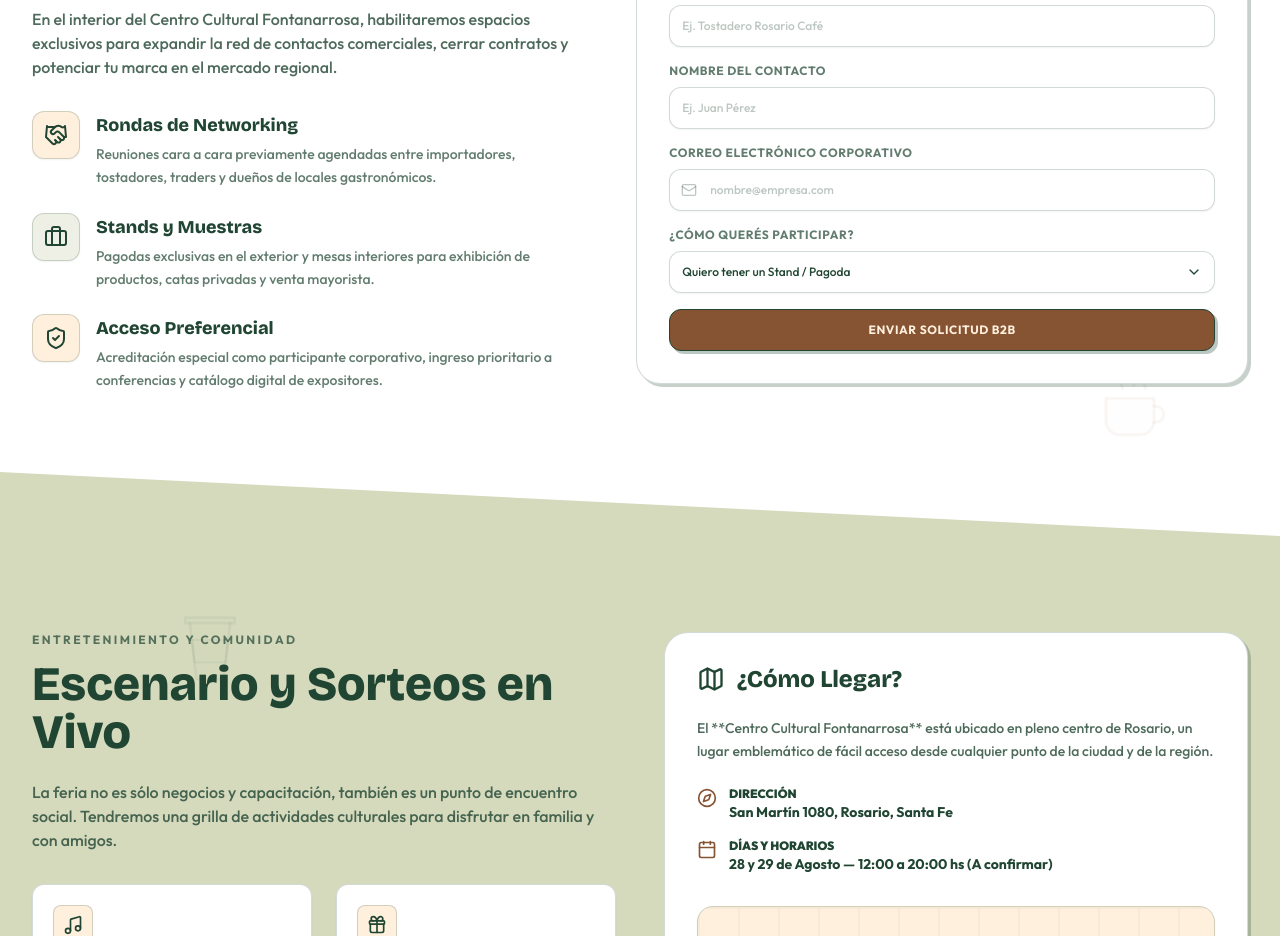
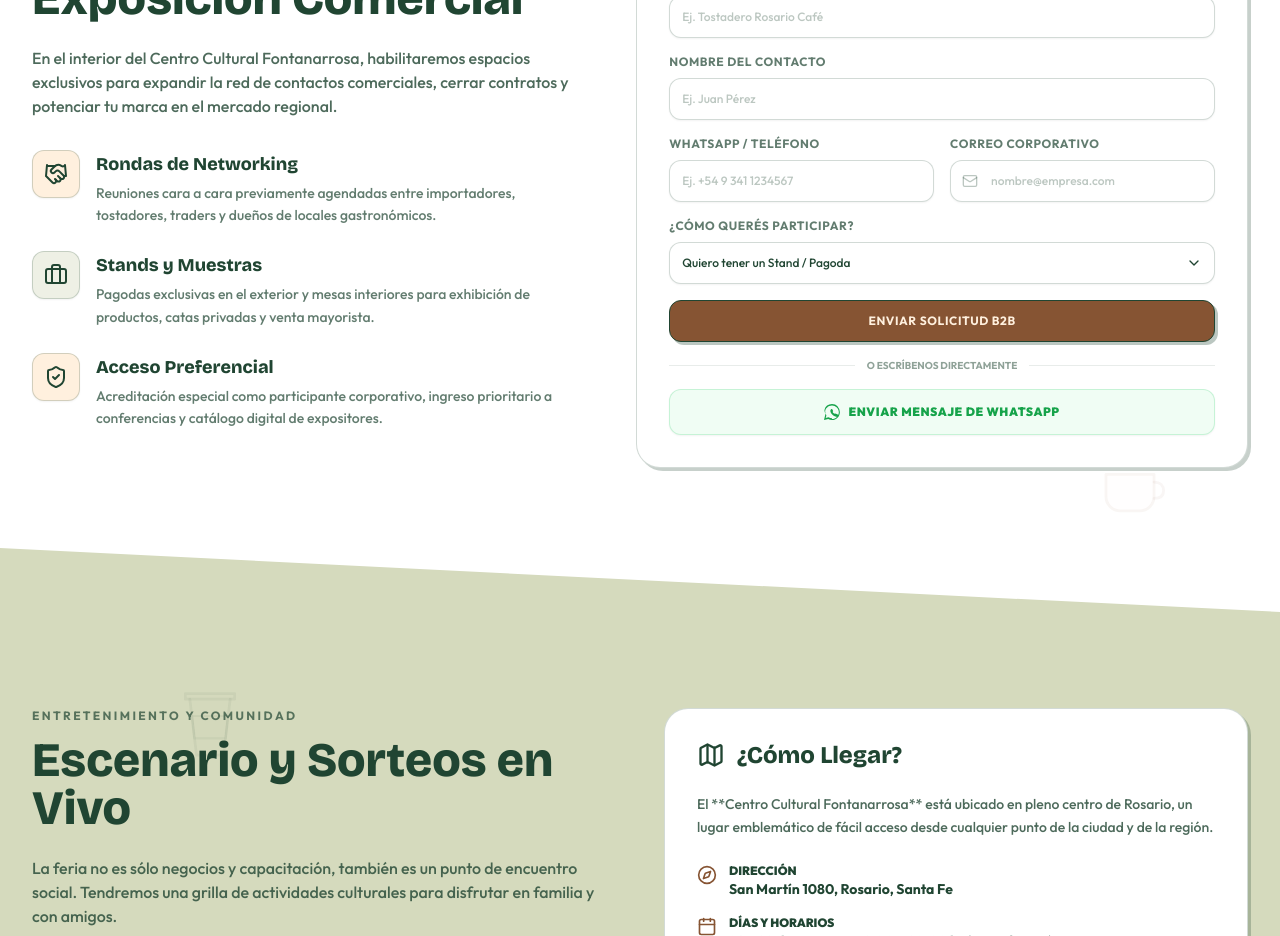
Before and after one commit to matiasgironelli-agenciagod/RosarioExpoCafe, a React (Vite) app: page / in a window 1280 px wide. Shown: the part 4020-4956 px from the top of the page. Built offline with nearby package versions, Linux system fonts and the light colour scheme; no server answers; the database is empty.

Commit message:
feat: add WhatsApp contact field and direct button to B2BSection

```diff
--- a/src/components/B2BSection.jsx
+++ b/src/components/B2BSection.jsx
@@ -3,7 +3,7 @@ import { Briefcase, Handshake, ShieldCheck, Mail, CheckCircle } from 'lucide-rea
 import ScrollReveal from './ScrollReveal';
 
 export default function B2BSection() {
-  const [formData, setFormData] = useState({ company: '', contactName: '', email: '', type: 'Expositor' });
+  const [formData, setFormData] = useState({ company: '', contactName: '', email: '', phone: '', type: 'Expositor' });
   const [loading, setLoading] = useState(false);
   const [success, setSuccess] = useState(false);
 
@@ -21,7 +21,7 @@ export default function B2BSection() {
 
       setSuccess(true);
       setLoading(false);
-      setFormData({ company: '', contactName: '', email: '', type: 'Expositor' });
+      setFormData({ company: '', contactName: '', email: '', phone: '', type: 'Expositor' });
     }, 800);
   };
 
@@ -144,9 +144,24 @@ export default function B2BSection() {
                   />
                 </div>
 
+                <div className="grid gap-4 sm:grid-cols-2">
                   <div>
                     <label className="block text-xs font-bold uppercase tracking-wider text-brand-green-dark/70 mb-2">
-                    Correo Electrónico Corporativo
+                      WhatsApp / Teléfono
+                    </label>
+                    <input
+                      type="tel"
+                      required
+                      value={formData.phone}
+                      onChange={(e) => setFormData({ ...formData, phone: e.target.value })}
+                      placeholder="Ej. +54 9 341 1234567"
+                      className="w-full border border-brand-green-dark/20 bg-white p-3 text-xs font-medium text-brand-green-dark rounded-xl shadow-sm focus:outline-none focus:border-brand-green-dark/50 transition-all placeholder:text-brand-green-dark/30"
+                    />
+                  </div>
+
+                  <div>
+                    <label className="block text-xs font-bold uppercase tracking-wider text-brand-green-dark/70 mb-2">
+                      Correo Corporativo
                     </label>
                     <div className="relative">
                       <span className="absolute inset-y-0 left-3 flex items-center text-brand-green-dark/30">
@@ -160,6 +175,7 @@ export default function B2BSection() {
                         placeholder="nombre@empresa.com"
                         className="w-full border border-brand-green-dark/20 bg-white pl-10 pr-3 py-3 text-xs font-medium text-brand-green-dark rounded-xl shadow-sm focus:outline-none focus:border-brand-green-dark/50 transition-all placeholder:text-brand-green-dark/30"
                       />
+                    </div>
                   </div>
                 </div>
 
@@ -186,6 +202,27 @@ export default function B2BSection() {
                 >
                   {loading ? 'Enviando...' : 'Enviar Solicitud B2B'}
                 </button>
+
+                <div className="relative flex items-center justify-center my-4">
+                  <div className="absolute inset-0 flex items-center" aria-hidden="true">
+                    <div className="w-full border-t border-brand-green-dark/10"></div>
+                  </div>
+                  <div className="relative flex justify-center text-[10px] uppercase">
+                    <span className="bg-white px-3 font-bold text-brand-green-dark/50">O escríbenos directamente</span>
+                  </div>
+                </div>
+
+                <a
+                  href="https://wa.me/5493413001234?text=Hola!%20Quiero%20más%20información%20sobre%20los%20stands%20y%20exposición%20B2B%20de%20Rosario%20EXPO%20CAFE."
+                  target="_blank"
+                  rel="noreferrer noopener"
+                  className="w-full flex items-center justify-center gap-2 border border-green-500/20 bg-green-50 text-green-600 hover:bg-green-600 hover:text-white py-3.5 text-xs font-black uppercase tracking-wider rounded-xl transition-all shadow-sm"
+                >
+                  <svg xmlns="http://www.w3.org/2000/svg" width="16" height="16" fill="currentColor" className="bi bi-whatsapp shrink-0" viewBox="0 0 16 16">
+                    <path d="M13.601 2.326A7.85 7.85 0 0 0 8 0a7.85 7.85 0 0 0-7.563 5.887 7.86 7.86 0 0 0 1.082 3.97L0 16l4.24-1.113a7.96 7.96 0 0 0 3.76 1.081h.001c4.321 0 7.842-3.52 7.843-7.84a7.84 7.84 0 0 0-2.283-5.546zM8 14.333a6.76 6.76 0 0 1-3.473-.96l-.25-.148-2.584.678.69-2.522-.162-.262a6.761 6.761 0 0 1-1.036-3.6C1.248 4.417 4.27 1.39 8 1.39c1.82 0 3.53.71 4.82 2s2 3 2 4.82c-.001 3.77-3.027 6.797-6.8 6.797zM11.5 9.5c-.195-.1-.1.29-.75.29-.262 0-.585-.148-.962-.487-.306-.27-.585-.563-.82-.888-.235-.325-.347-.563-.347-.563s.112-.125.25-.262c.1-.1.15-.225.225-.325.075-.1.037-.225-.012-.325-.05-.1-.45-1.075-.612-1.475-.162-.387-.325-.337-.45-.337-.112 0-.25-.013-.387-.013s-.363.05-.55.25c-.187.2-.712.7-.712 1.712s.737 1.987.837 2.125c.1.137 1.45 2.212 3.512 3.1 2.062.888 2.062.588 2.437.55.375-.037 1.2-.5 1.363-1 .162-.5.162-.925.112-1-.05-.075-.187-.125-.375-.225z"/>
+                  </svg>
+                  <span>Enviar Mensaje de WhatsApp</span>
+                </a>
               </form>
             )}
           </ScrollReveal>
```
Lines whose indentation alone changed are shown as unchanged.
